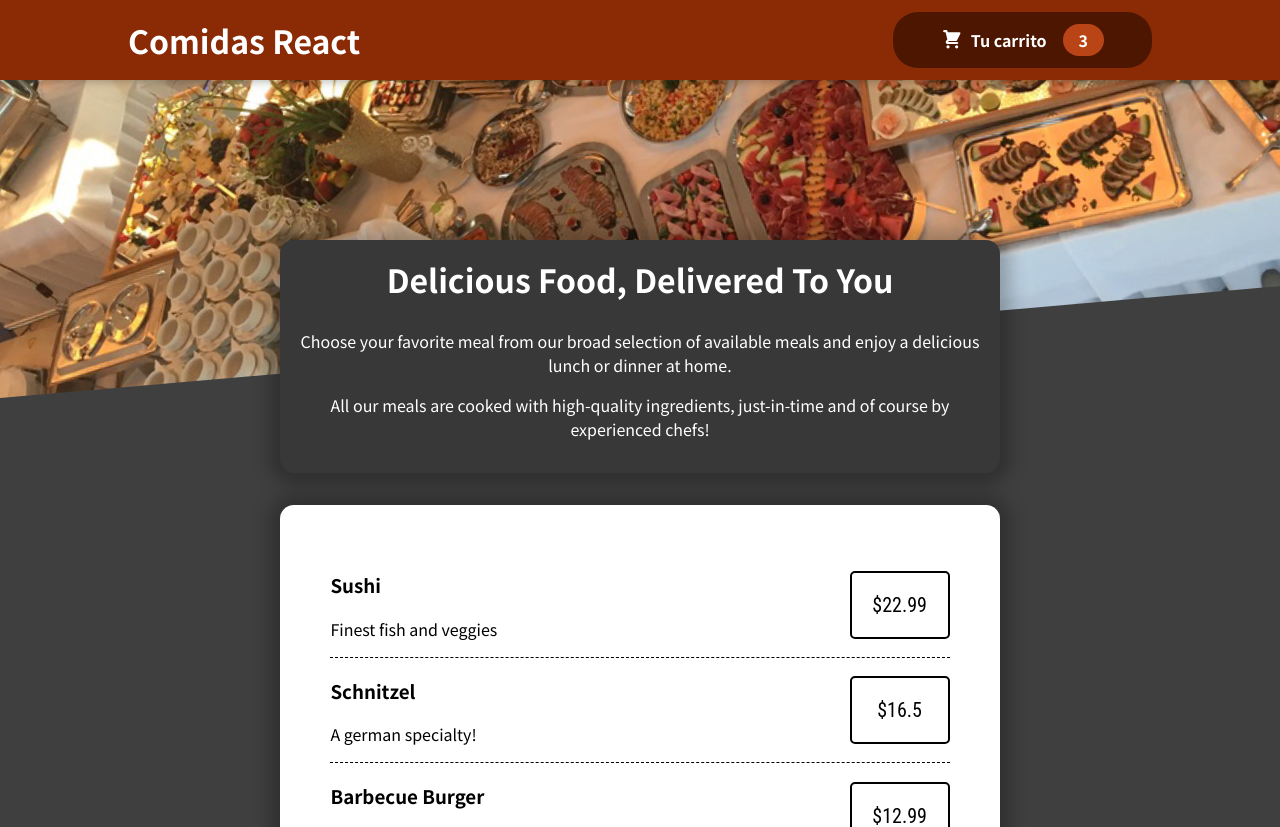
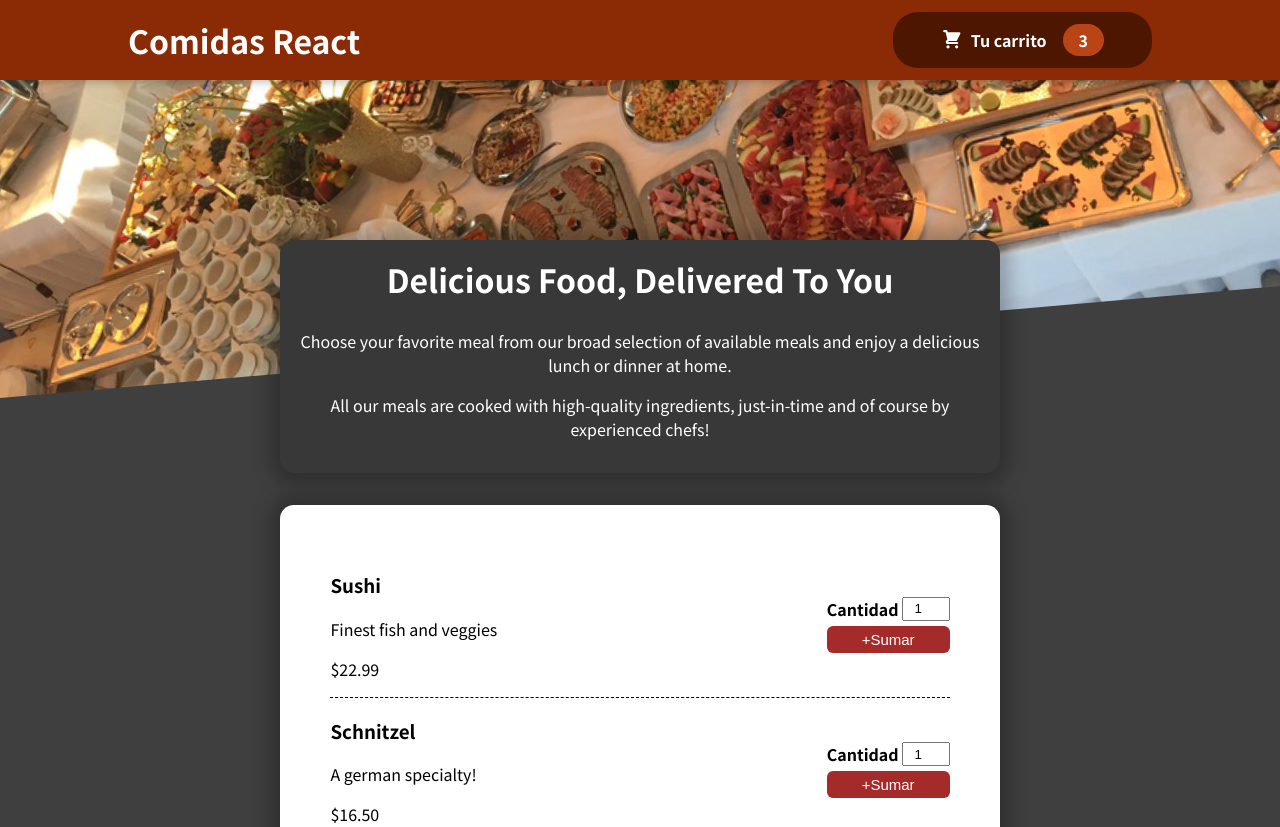
Before and after one commit to matedefalco/Proyecto-Carrito-React, a React (Create React App) app: page / in a window 1280 px wide. Shown: the top 827 px of the page. Built offline with nearby package versions, Linux system fonts and the light colour scheme; a web font is replaced by a local one.

Commit message:
Cambio al form

```diff
--- a/src/components/Comidas/ComidasDisponibles/ComidasDisponibles.js
+++ b/src/components/Comidas/ComidasDisponibles/ComidasDisponibles.js
@@ -1,5 +1,5 @@
-import ItemComidaDisponible from '../ItemComidaDisponible/ItemComidaDisponible';
-import classes from './ComidasDisponibles.module.css'
+import ItemComidaDisponible from "../ItemComidaDisponible/ItemComidaDisponible";
+import classes from "./ComidasDisponibles.module.css";
 
 const DUMMY_COMIDAS = [
   {
@@ -30,9 +30,10 @@ const DUMMY_COMIDAS = [
 
 const ComidasDisponibles = () => {
   //<UserItem key={user.id} userName={user.userName} date={user.date} />
-    const listaComidas = DUMMY_COMIDAS.map(comida => (
+  const listaComidas = DUMMY_COMIDAS.map((comida) => (
     <ItemComidaDisponible
       key={comida.id}
+      id={comida.id}
       nombre={comida.nombre}
       descripcion={comida.descripcion}
       precio={comida.precio}
--- /dev/null
+++ b/src/components/Comidas/FormItemComida/FormItemComida.js
@@ -0,0 +1,23 @@
+import Input from "../../UI/Input/Input";
+import classes from "./FormItemComida.module.css";
+
+const FormItemComida = (props) => {
+  return (
+    <form id={props.id} className={classes.form}>
+      <Input
+        label="Cantidad"
+        input={{
+          id: "cantidad_"+ props.id,
+          type: "number",
+          min: "1",
+          max: "5",
+          step: "1",
+          defaultValue: "1",
+        }}
+      />
+      <button className={classes.botonForm}>+Sumar</button>
+    </form>
+  );
+};
+
+export default FormItemComida;
--- /dev/null
+++ b/src/components/Comidas/FormItemComida/FormItemComida.module.css
@@ -0,0 +1,19 @@
+.form{
+    float:right;
+    display:flex;
+    flex-direction: column;
+}
+
+.botonForm{
+    padding: 5px;
+    background-color: brown;
+    color: white;
+    margin-top: 5px;
+    border: 0;
+    font-size: 15px;
+    border-radius: 6px;
+    -webkit-border-radius: 6px;
+    -moz-border-radius: 6px;
+    -ms-border-radius: 6px;
+    -o-border-radius: 6px;
+}
--- a/src/components/Comidas/ItemComidaDisponible/ItemComidaDisponible.js
+++ b/src/components/Comidas/ItemComidaDisponible/ItemComidaDisponible.js
@@ -1,14 +1,18 @@
-import classes from './ItemComidaDisponible.module.css';
+import FormItemComida from "../FormItemComida/FormItemComida";
+import classes from "./ItemComidaDisponible.module.css";
 
 const ItemComidaDisponible = (props) => {
+  const precio = `$${props.precio.toFixed(2)}`;
+
   return (
-    <li className={classes.listaItems}>
-      <div className={classes.itemTexto}>
-        <h3>{props.nombre}</h3>
-        <p>{props.descripcion}</p>
-      </div>
-      <div className={classes.itemNumero}>
-      <p>${props.precio}</p>
+    <li>
+      <div className={classes.listaItems}>
+        <div className={classes.item}>
+          <h3>{props.nombre}</h3>
+          <p>{props.descripcion}</p>
+          <p>{precio}</p>
+        </div>
+        <FormItemComida />
       </div>
     </li>
   );
--- a/src/components/Comidas/ItemComidaDisponible/ItemComidaDisponible.module.css
+++ b/src/components/Comidas/ItemComidaDisponible/ItemComidaDisponible.module.css
@@ -16,8 +16,3 @@
     -ms-border-radius: 5px;
     -o-border-radius: 5px;
 }
-
-.itemNumero p{
- font-size: 20px;
- font-style: bold;
-}
--- /dev/null
+++ b/src/components/UI/Input/Input.js
@@ -0,0 +1,12 @@
+import classes from "./Input.module.css";
+
+const Input = (props) => {
+  return (
+    <div className={classes.input}>
+      <label htmlFor={props.input.id}>{props.label}</label>
+      <input {...props.input} />
+    </div>
+  );
+};
+
+export default Input;
--- /dev/null
+++ b/src/components/UI/Input/Input.module.css
@@ -0,0 +1,12 @@
+.input{
+    display: flex;
+    gap: 3px;;
+}
+
+.input label{
+    font-weight: bold;
+}
+
+.input input {
+    text-align: center;
+}
```
Also changed, not shown: src/components/Carrito/Carrito.js (added), 1 other file (tests, documents, lock files or other folders). Lines whose indentation alone changed are shown as unchanged.
